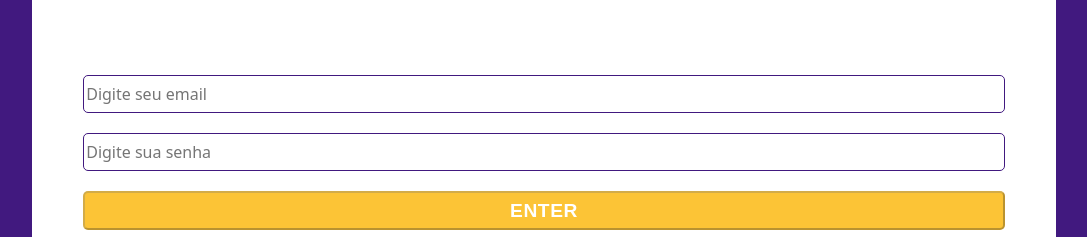
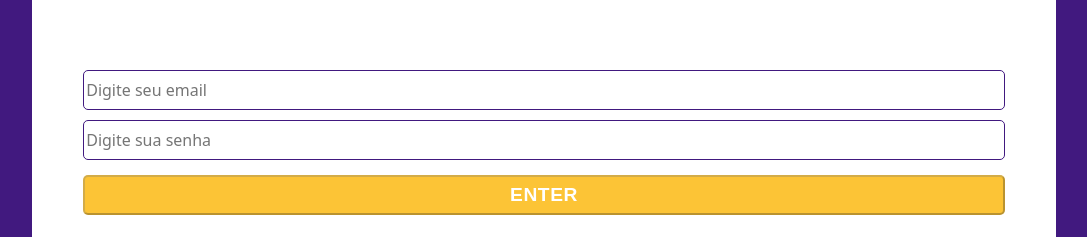
Before and after one commit to gabGalera/app-recipes-github, a React (Create React App) app: page / in a window 1280 px wide. Shown: the part 560-797 px from the top of the page, without its empty margins (96-1183 px from the left). Built offline with nearby package versions, Linux system fonts and the light colour scheme.

Commit message:
Arquivo build

```diff
--- a/src/styles/Login.module.css
+++ b/src/styles/Login.module.css
@@ -19,7 +19,7 @@
   border-radius: 5px;
   box-sizing: border-box;
   height: 5vh;
-  margin: 10px;
+  margin: 5px;
   width: 90%;
 }
 
@@ -34,7 +34,7 @@
   height: 5vh;
   letter-spacing: 0.03em;
   line-height: 14px;
-  margin: 10px;
+  margin-top: 10px;
   padding: 8px;
   text-align: center;
   text-transform: uppercase;
```
Also changed, not shown: package.json (+5 -2 lines), 41 other files (tests, documents, lock files or other folders).
